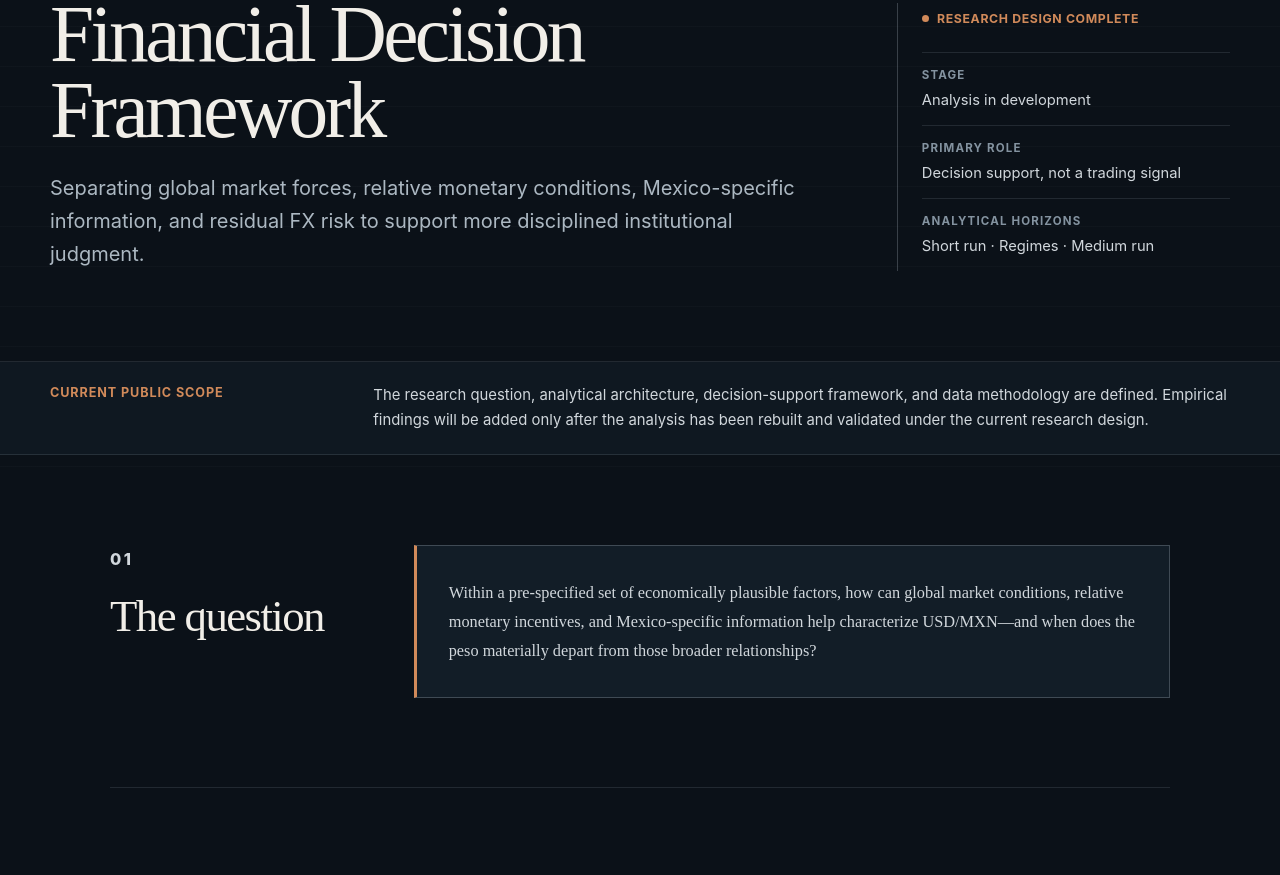
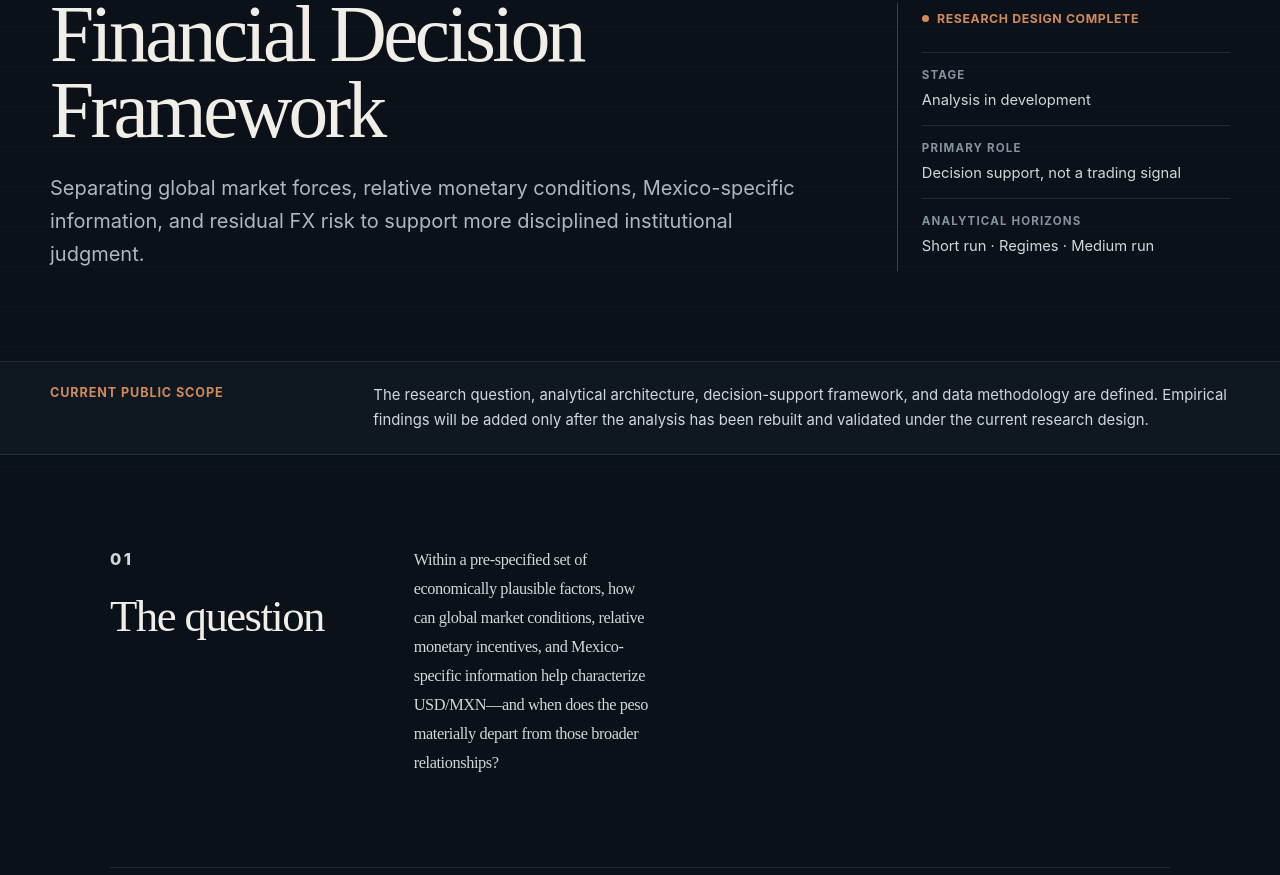
Before and after one commit to LuisGCanales/LuisGCanales.github.io, a website: page work/usdmxn/index.html in a window 1280 px wide. Shown: the part 294-1169 px from the top of the page. Drawn offline with Linux system fonts and the light colour scheme.

Commit message:
Restore editorial project questions

```diff
--- a/assets/css/styles.css
+++ b/assets/css/styles.css
@@ -591,14 +591,14 @@
 
 .lead-question {
   margin: 0;
-  padding: clamp(1.4rem, 3vw, 2rem);
-  border: 1px solid var(--line-strong);
-  border-left: 3px solid var(--copper);
-  background: var(--surface);
+  max-width: 29ch;
   color: var(--ink);
   font-family: var(--serif);
-  font-size: clamp(1.55rem, 2.8vw, 2.3rem);
-  line-height: 1.35;
+  font-size: clamp(1.85rem, 3.25vw, 2.75rem);
+  font-weight: 500;
+  letter-spacing: -0.025em;
+  line-height: 1.24;
+  text-wrap: pretty;
 }
 
 .principle-box,
--- a/scripts/build.mjs
+++ b/scripts/build.mjs
@@ -7,7 +7,7 @@
 const github = 'https://github.com/luisgcanales';
 const email = 'luis.canales.oc@gmail.com';
 const cv = '/assets/docs/Luis_Canales_Portfolio_CV.pdf';
-const assetVersion = '20260914-dark';
+const assetVersion = '20260914-question';
 
 const projects = [
   {
--- a/work/usdmxn/index.html
+++ b/work/usdmxn/index.html
@@ -9,7 +9,7 @@
   <meta name="theme-color" content="#0b1118">
   <link rel="canonical" href="https://luisgcanales.github.io/work/usdmxn/">
   <link rel="icon" type="image/svg+xml" href="/assets/images/favicon.svg">
-  <link rel="stylesheet" href="/assets/css/styles.css?v=20260914-dark">
+  <link rel="stylesheet" href="/assets/css/styles.css?v=20260914-question">
   <meta property="og:type" content="website">
   <meta property="og:site_name" content="Luis Canales — Financial Markets Portfolio">
   <meta property="og:title" content="USD/MXN Macro-Financial Decision Framework — Luis Canales">
```
Also changed, not shown: about/index.html (+1 -1 lines), index.html (+1 -1 lines), work/index.html (+1 -1 lines), work/mexican-derivatives-regulation/index.html (+1 -1 lines).
